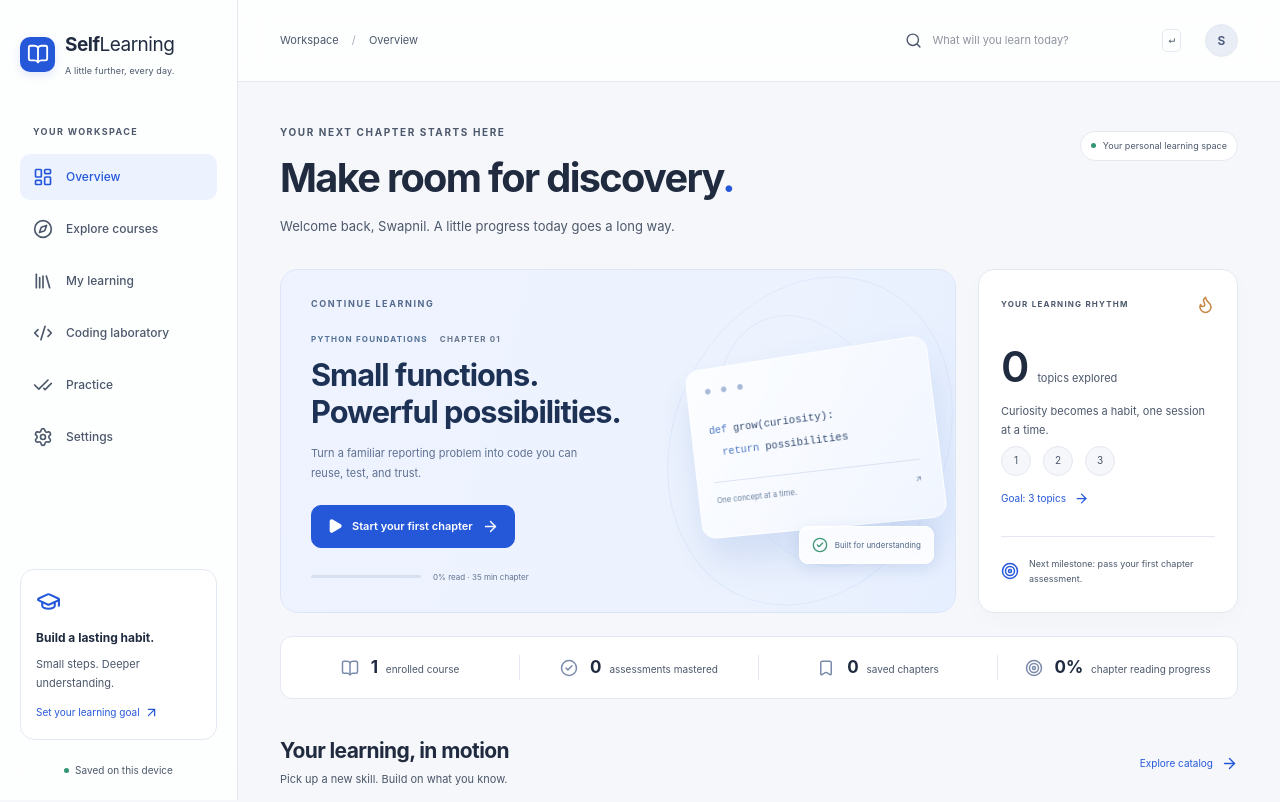
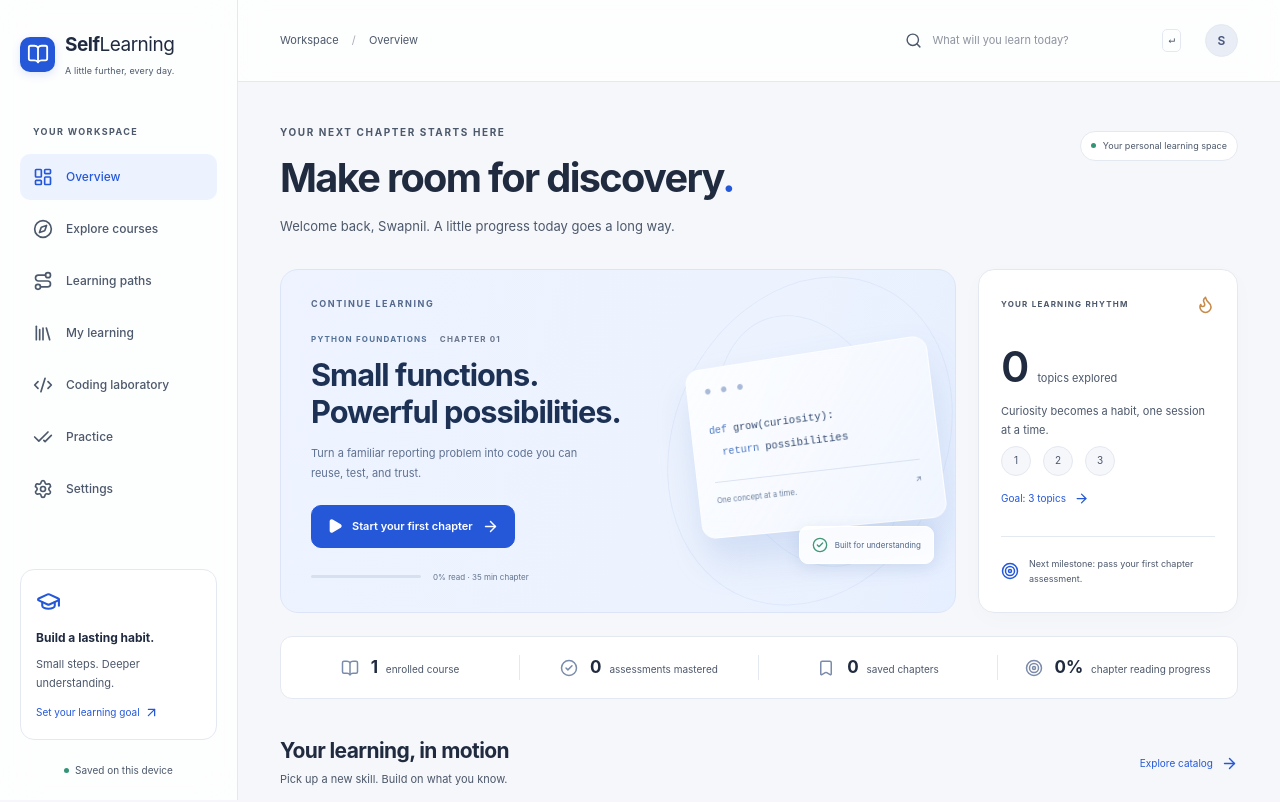
Before and after one commit to Swapnild007/Self_learning, a React (Vite) app: page / in a window 1280 px wide. Shown: the top 802 px of the page. Built offline with nearby package versions, Linux system fonts and the light colour scheme.

Commit message:
Wire guided learning paths into navigation and app routes

```diff
--- a/src/Shell.tsx
+++ b/src/Shell.tsx
@@ -5,6 +5,7 @@ import {
   BookOpen,
   LayoutDashboard,
   Compass,
+  Route as RouteIcon,
   Library,
   Code2,
   CheckCheck,
@@ -21,6 +22,7 @@ import { Modal } from "./components/ui";
 const links = [
   ["/", "Overview", LayoutDashboard],
   ["/catalog", "Explore courses", Compass],
+  ["/paths", "Learning paths", RouteIcon],
   ["/learning", "My learning", Library],
   ["/lab", "Coding laboratory", Code2],
   ["/practice", "Practice", CheckCheck],
@@ -99,7 +101,7 @@ export default function Shell({ children }: { children: ReactNode }) {
           <header className="topbar">
             <span className="breadcrumb">
               Workspace <span>/</span>{" "}
-              {links.find((x) => x[0] === location.pathname)?.[1] ||
+              {(location.pathname.startsWith("/paths/") ? "Learning paths" : links.find((x) => x[0] === location.pathname)?.[1]) ||
                 "Course learning"}
             </span>
             <form
```
